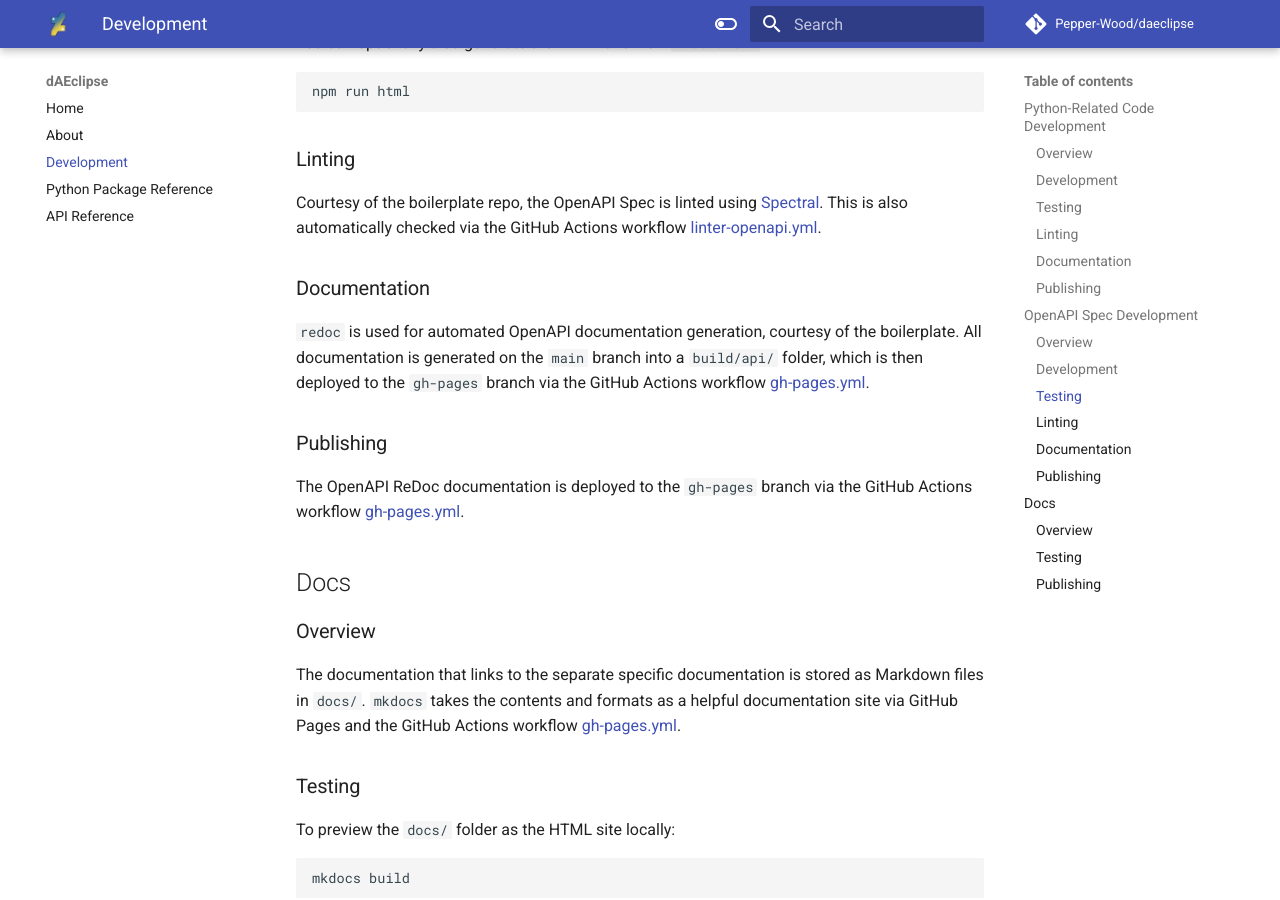
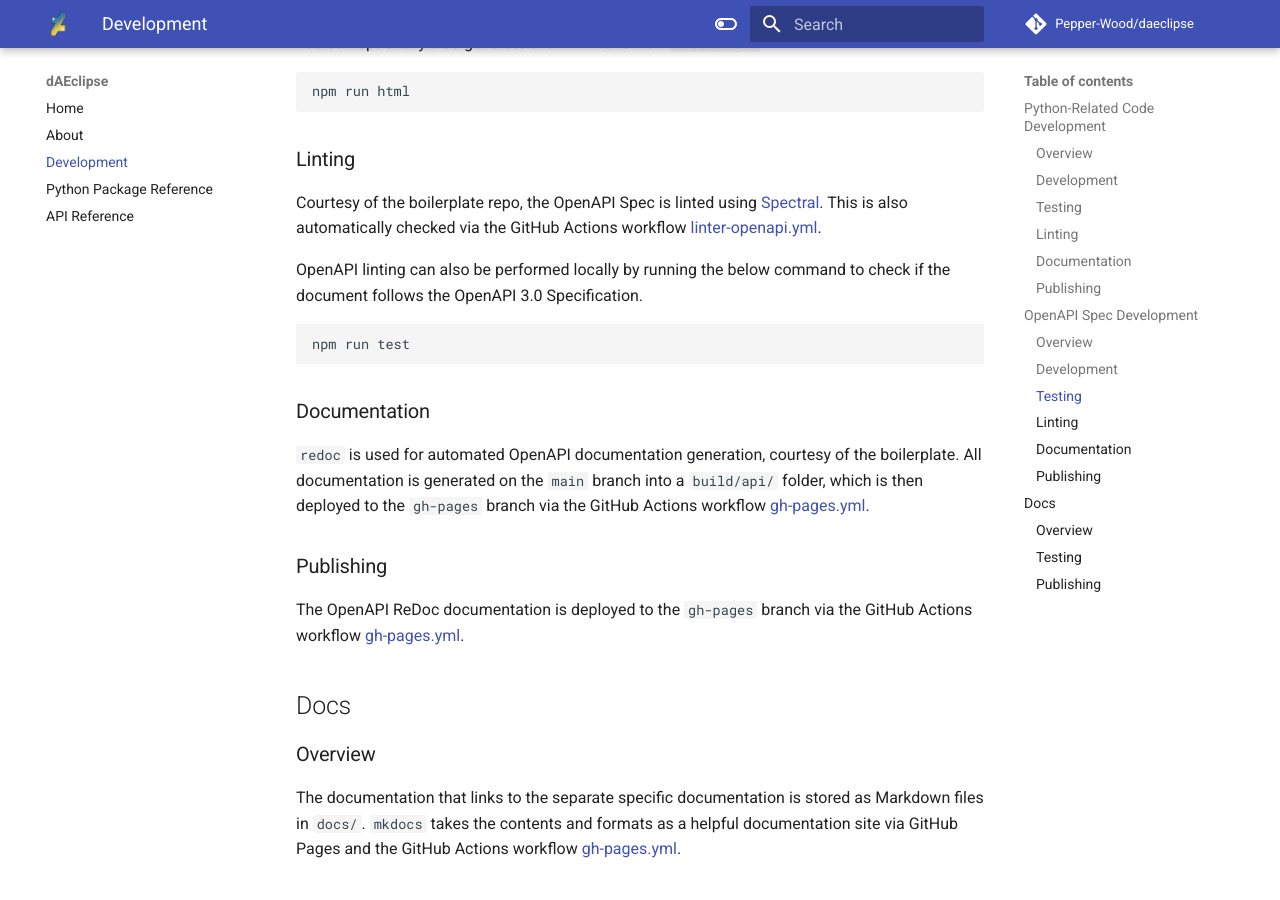
Before and after one commit to kdipippo/daeclipse, an MkDocs documentation site: the page built from docs/development.md, in a window 1280 px wide and 900 px high, scrolled down 2043 px. Built offline with MkDocs 1.6.1 and Material for MkDocs 9.7.7, drawn with Linux system fonts in a browser that asks for light colours; comment, search, counter and statistics services are not loaded.

Commit message:
Fixup: address Spectral lint fixes

````diff
--- a/docs/development.md
+++ b/docs/development.md
@@ -79,6 +79,12 @@ npm run html
 ### Linting
 Courtesy of the boilerplate repo, the OpenAPI Spec is linted using [Spectral](https://github.com/stoplightio/spectral). This is also automatically checked via the GitHub Actions workflow [linter-openapi.yml](https://github.com/Pepper-Wood/daeclipse/blob/main/.github/workflows/linter-openapi.yml).
 
+OpenAPI linting can also be performed locally by running the below command to check if the document follows the OpenAPI 3.0 Specification.
+
+```
+npm run test
+```
+
 ### Documentation
 `redoc` is used for automated OpenAPI documentation generation, courtesy of the boilerplate. All documentation is generated on the `main` branch into a `build/api/` folder, which is then deployed to the `gh-pages` branch via the GitHub Actions workflow [gh-pages.yml](https://github.com/Pepper-Wood/daeclipse/blob/main/.github/workflows/gh-pages.yml).
 
````
Also changed, not shown: 1 other file.
